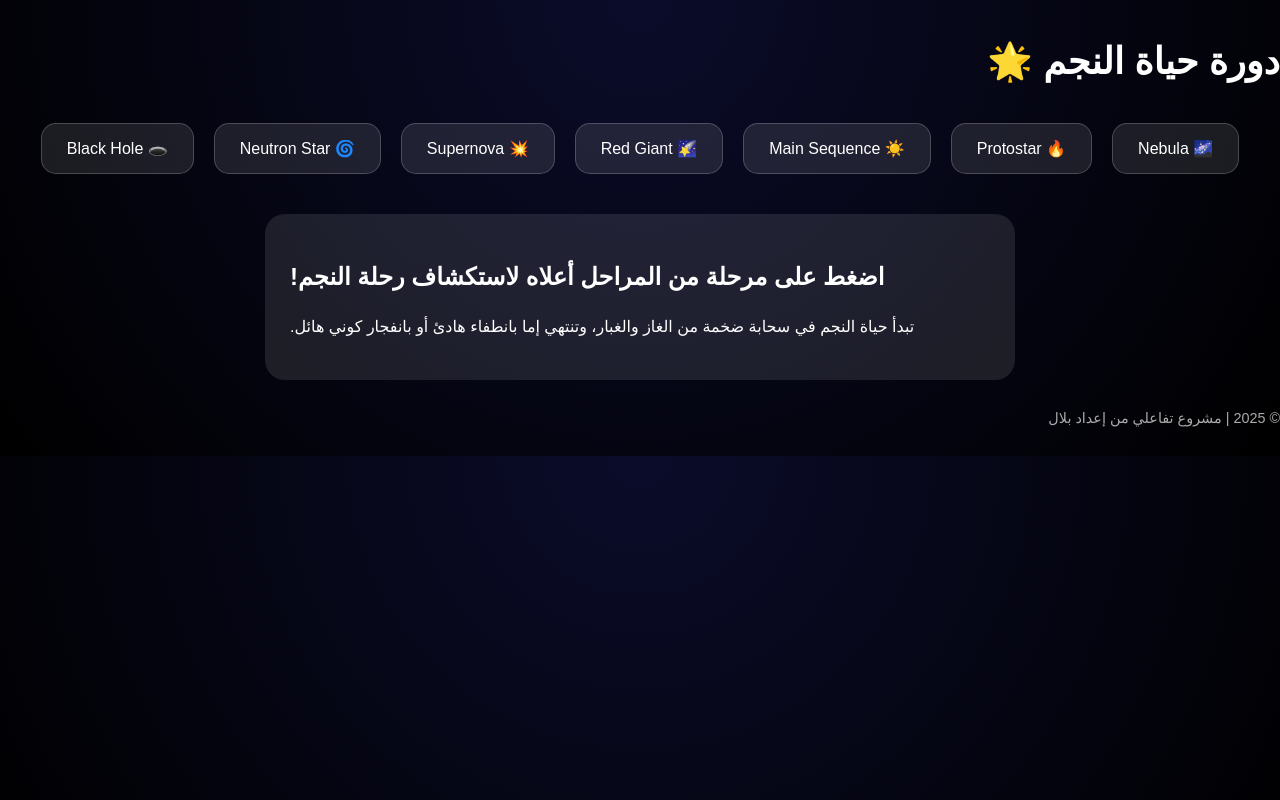
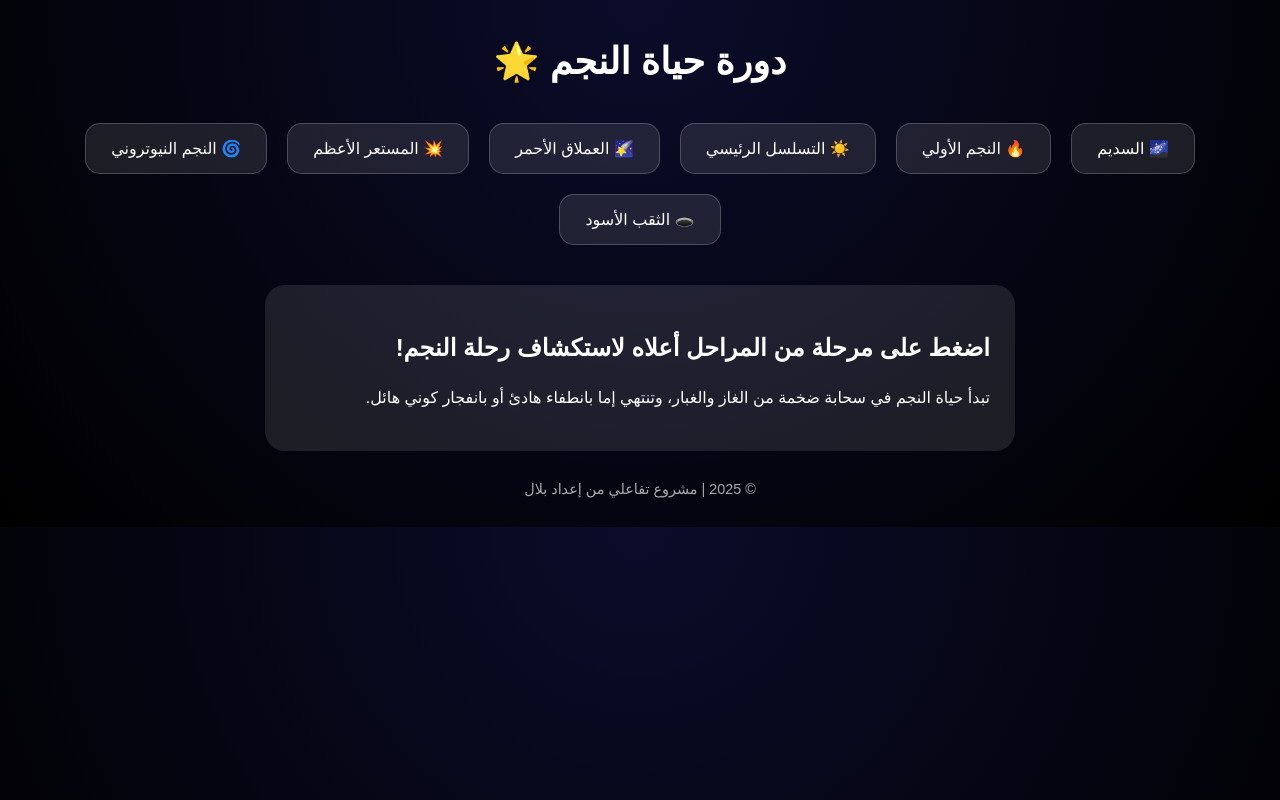
Before and after one commit to Bibo2210/life-cycle-of-stars, a plain HTML site: page index.html in a window 1280 px wide. Both pictures are taken after a click on the button "العربية". Drawn offline with Linux system fonts and the light colour scheme.

Commit message:
Fix CSS color property and update stage buttons

```diff
--- a/index.html
+++ b/index.html
@@ -49,7 +49,7 @@
     cursor: pointer;
     font-size: 1.2em;
     transition: 0.3s;
-    font-color: (255, 255, 255)
+    color: white;
   }
 
   .lang-btn:hover {
@@ -115,9 +115,14 @@
     margin: 30px 0;
     font-size: 0.9em;
     color: #aaa;
+    text-align: center;
   }
 
-  [dir="rtl"] {
+  [dir="rtl"] h1 {
+    text-align: center;
+  }
+
+  [dir="rtl"] #info {
     text-align: right;
   }
 </style>
@@ -136,13 +141,13 @@
   <h1 id="title">The Life Cycle of a Star 🌟</h1>
 
   <div id="timeline">
-    <div class="stage" data-number="1" onclick="showStage('nebula')">🌌 Nebula</div>
-    <div class="stage" data-number="2" onclick="showStage('protostar')">🔥 Protostar</div>
-    <div class="stage" data-number="3" onclick="showStage('main')">☀️ Main Sequence</div>
-    <div class="stage" data-number="4" onclick="showStage('redGiant')">🌠 Red Giant</div>
-    <div class="stage" data-number="5" onclick="showStage('supernova')">💥 Supernova</div>
-    <div class="stage" data-number="6" onclick="showStage('neutron')">🌀 Neutron Star</div>
-    <div class="stage" data-number="7" onclick="showStage('blackHole')">🕳️ Black Hole</div>
+    <div class="stage" data-number="1" id="btn-nebula" onclick="showStage('nebula')">🌌 Nebula</div>
+    <div class="stage" data-number="2" id="btn-protostar" onclick="showStage('protostar')">🔥 Protostar</div>
+    <div class="stage" data-number="3" id="btn-main" onclick="showStage('main')">☀️ Main Sequence</div>
+    <div class="stage" data-number="4" id="btn-redGiant" onclick="showStage('redGiant')">🌠 Red Giant</div>
+    <div class="stage" data-number="5" id="btn-supernova" onclick="showStage('supernova')">💥 Supernova</div>
+    <div class="stage" data-number="6" id="btn-neutron" onclick="showStage('neutron')">🌀 Neutron Star</div>
+    <div class="stage" data-number="7" id="btn-blackHole" onclick="showStage('blackHole')">🕳️ Black Hole</div>
   </div>
 
   <div id="info">
@@ -167,7 +172,8 @@
       supernova: { title: "💥 Supernova", text: "A massive star explodes in a brilliant supernova, scattering elements across space and creating the seeds of new stars and planets.", img: "supernova.jpg" },
       neutron: { title: "🌀 Neutron Star", text: "After a supernova, the core can collapse into an ultra-dense neutron star — a city-sized object with incredible magnetic fields.", img: "neutron-star.jpeg" },
       blackHole: { title: "🕳️ Black Hole", text: "If the collapsing core is massive enough, not even light can escape — forming a black hole, the most mysterious object in the universe.", img: "black-hole.jpg" }
-    }
+    },
+    buttonNames: ["🌌 Nebula", "🔥 Protostar", "☀️ Main Sequence", "🌠 Red Giant", "💥 Supernova", "🌀 Neutron Star", "🕳️ Black Hole"]
   };
 
   const dataAR = {
@@ -183,7 +189,8 @@
       supernova: { title: "💥 Supernova - المستعر الأعظم", text: "ينفجر النجم الضخم في انفجار ساطع يُعرف بالمستعر الأعظم، ناشرًا العناصر عبر الفضاء ومشكلًا بذور نجوم جديدة.", img: "supernova.jpg" },
       neutron: { title: "🌀 Neutron Star - النجم النيوتروني", text: "بعد المستعر الأعظم، قد ينهار اللب ليصبح نجمًا نيوترونيًا فائق الكثافة بحقول مغناطيسية مذهلة.", img: "neutron-star.jpeg" },
       blackHole: { title: "🕳️ Black Hole - الثقب الأسود", text: "إذا كان اللب المنهار ضخمًا بما يكفي، فلن يتمكن الضوء حتى من الهروب، مكونًا الثقب الأسود، أكثر الأجرام غموضًا في الكون.", img: "black-hole.jpg" }
-    }
+    },
+    buttonNames: ["🌌 السديم", "🔥 النجم الأولي", "☀️ التسلسل الرئيسي", "🌠 العملاق الأحمر", "💥 المستعر الأعظم", "🌀 النجم النيوتروني", "🕳️ الثقب الأسود"]
   };
 
   let currentData = dataEN;
@@ -191,6 +198,7 @@
   function setLanguage(lang) {
     document.getElementById("language-select").style.display = "none";
     document.getElementById("content").style.display = "block";
+
     if (lang === "ar") {
       document.body.dir = "rtl";
       currentData = dataAR;
@@ -198,12 +206,19 @@
       document.body.dir = "ltr";
       currentData = dataEN;
     }
+
     document.getElementById("title").innerText = currentData.title;
     document.getElementById("info").innerHTML = `
       <h2>${currentData.introTitle}</h2>
       <p>${currentData.introText}</p>
     `;
     document.getElementById("footer").innerText = currentData.footer;
+
+    // Change button text
+    const ids = ["btn-nebula", "btn-protostar", "btn-main", "btn-redGiant", "btn-supernova", "btn-neutron", "btn-blackHole"];
+    ids.forEach((id, i) => {
+      document.getElementById(id).innerText = currentData.buttonNames[i];
+    });
   }
 
   function showStage(stage) {
```
